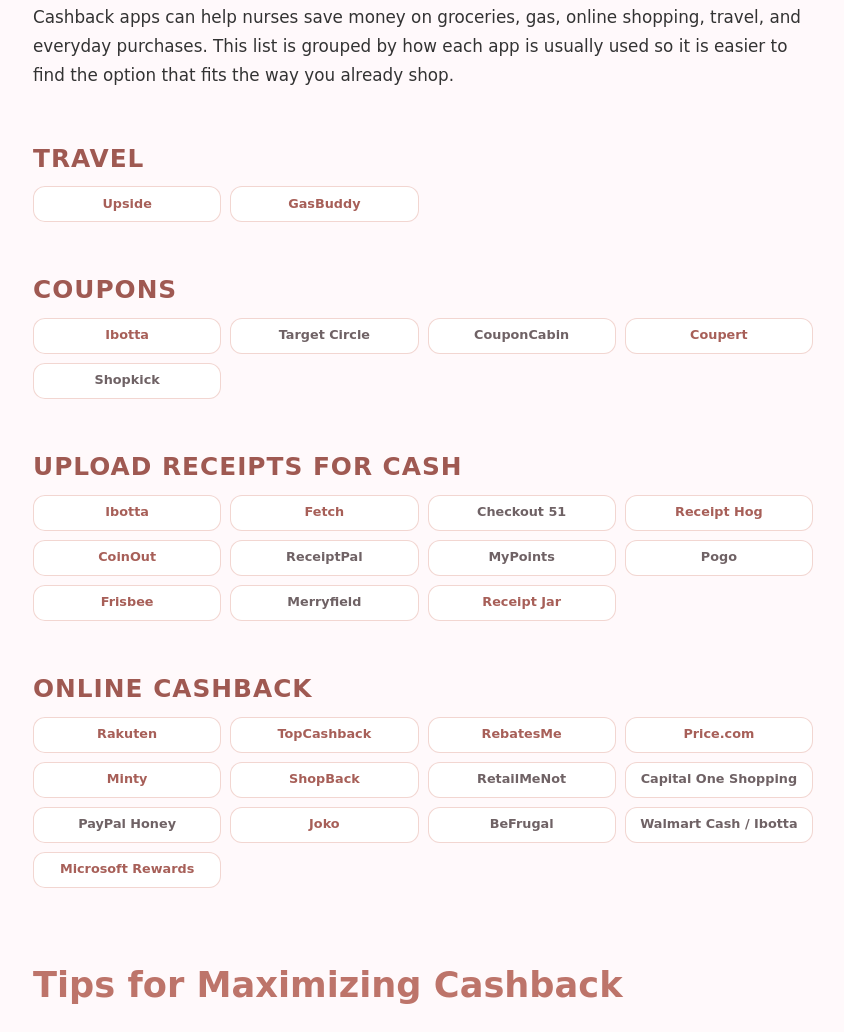
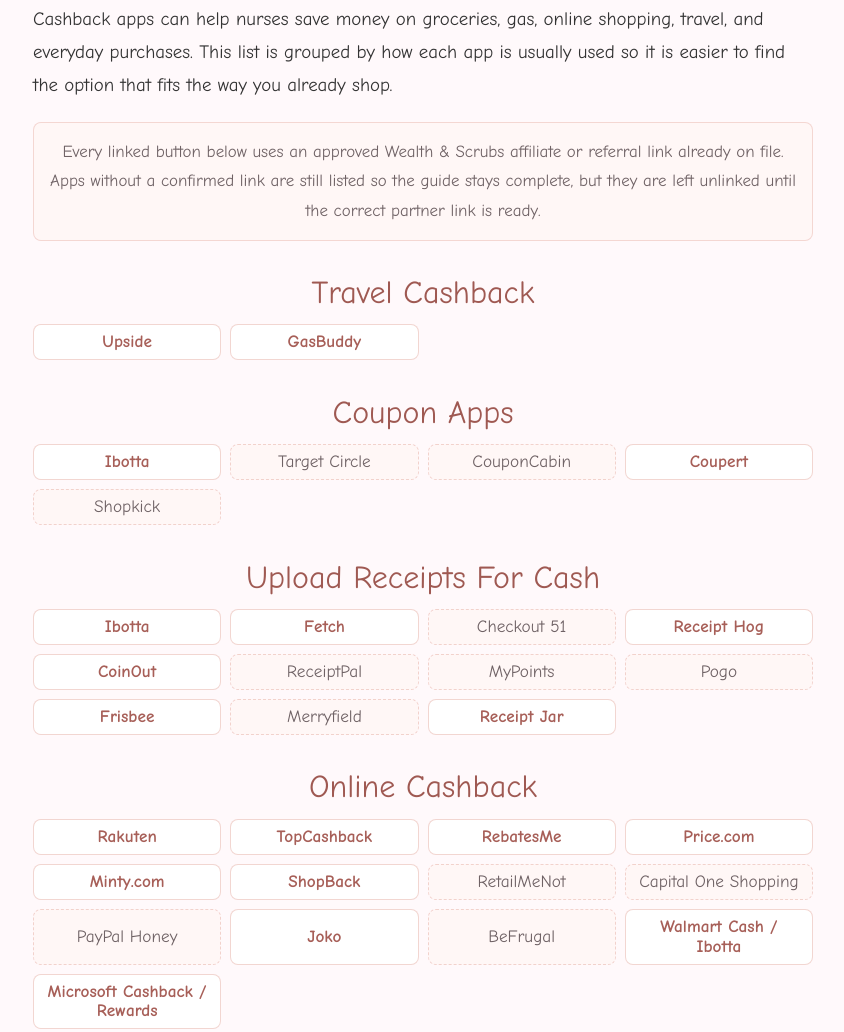
Before and after one commit to wealthandscrubs/wealth-and-scrubs, an Eleventy site: page src/posts/2026-06-02-best-cashback-apps-for-nurses-in-2026.html in a window 1280 px wide. Shown: the part 452-1484 px from the top of the page, without its empty margins (217-1061 px from the left). Built offline with nearby package versions, Linux system fonts and the light colour scheme; Eleventy itself is replaced by a stand-in of ours; files that its build step writes are made by us from their sources; what cheerio would draw is missing.

Commit message:
Update cashback apps guide links and styling

```diff
--- a/src/assets/css/site.css
+++ b/src/assets/css/site.css
@@ -471,12 +471,42 @@
 .cashback-app-section {
   margin: 2rem 0;
 }
-.cashback-app-section h3 {
-  margin-bottom: 0.85rem;
+.post-shell:has(.cashback-guide) {
+  --cashback-handwriting: "Apple Chancery", "Segoe Script", "Bradley Hand", "Lucida Handwriting", "Comic Sans MS", cursive;
+}
+.cashback-guide {
+  font-family: var(--cashback-handwriting);
+  font-size: clamp(1.04rem, 1.8vw, 1.18rem);
+  line-height: 1.75;
+}
+.post-shell:has(.cashback-guide) .post-hero {
+  text-align: center;
+}
+.post-shell:has(.cashback-guide) .post-hero h1,
+.post-shell:has(.cashback-guide) .post-hero > p:not(.eyebrow) {
+  font-family: var(--cashback-handwriting);
+  font-weight: 500;
+  letter-spacing: 0;
+}
+.cashback-guide h3 {
+  margin: 2.15rem auto 0.85rem;
   color: var(--deep-rose);
-  font-size: clamp(1.18rem, 2.2vw, 1.55rem);
-  letter-spacing: 0.04em;
-  text-transform: uppercase;
+  font-family: var(--cashback-handwriting);
+  font-size: clamp(1.45rem, 3vw, 2rem);
+  font-weight: 500;
+  letter-spacing: 0;
+  text-align: center;
+  text-transform: none;
+}
+.cashback-guide__note {
+  margin: 1.2rem auto 2rem;
+  padding: 14px 16px;
+  border: 1px solid rgb(228 170 160 / 42%);
+  border-radius: 8px;
+  background: rgb(255 247 245 / 78%);
+  color: var(--muted);
+  font-size: clamp(0.96rem, 1.5vw, 1.06rem);
+  text-align: center;
 }
 .cashback-app-grid {
   display: grid;
@@ -490,17 +520,22 @@
   justify-content: center;
   padding: 7px 10px;
   border: 1px solid rgb(228 170 160 / 48%);
-  border-radius: 12px;
+  border-radius: 8px;
   background: var(--surface);
   color: var(--link-pink);
-  font-size: 0.8rem;
-  font-weight: 800;
+  font-family: var(--cashback-handwriting);
+  font-size: clamp(0.94rem, 1.5vw, 1.08rem);
+  font-weight: 500;
   line-height: 1.15;
   text-align: center;
   text-decoration: none;
 }
 span.cashback-app-chip {
   color: var(--muted);
+}
+.cashback-app-chip--pending {
+  background: rgb(255 247 245 / 78%);
+  border-style: dashed;
 }
 
 .featured-image { width: min(960px, 100%); margin: -20px auto 50px; }
--- a/src/posts/2026-06-02-best-cashback-apps-for-nurses-in-2026.html
+++ b/src/posts/2026-06-02-best-cashback-apps-for-nurses-in-2026.html
@@ -9,10 +9,13 @@
 categories: ["Deals & Discounts","Money & Side Hustles"]
 tags: ["post"]
 ---
+<div class="cashback-guide">
 <p>Cashback apps can help nurses save money on groceries, gas, online shopping, travel, and everyday purchases. This list is grouped by how each app is usually used so it is easier to find the option that fits the way you already shop.</p>
 
+<p class="cashback-guide__note">Every linked button below uses an approved Wealth &amp; Scrubs affiliate or referral link already on file. Apps without a confirmed link are still listed so the guide stays complete, but they are left unlinked until the correct partner link is ready.</p>
+
 <section class="cashback-app-section" aria-labelledby="cashback-travel-heading">
-<h3 id="cashback-travel-heading">Travel</h3>
+<h3 id="cashback-travel-heading">Travel Cashback</h3>
 <div class="cashback-app-grid">
 <a class="cashback-app-chip" href="https://upside.app.link/99SNQ" target="_blank" rel="sponsored noopener nofollow">Upside</a>
 <a class="cashback-app-chip" href="https://gb.onelink.me/2n60?pid=referral&amp;af_dp=gasbuddy%3A%2F%2Fwallet%3FreferralCode%3DEL5WJA7&amp;af_web_dp=https%3A%2F%2Fpay.gasbuddy.com%2F&amp;referralCode=EL5WJA7" target="_blank" rel="sponsored noopener nofollow">GasBuddy</a>
@@ -20,29 +23,29 @@
 </section>
 
 <section class="cashback-app-section" aria-labelledby="cashback-coupons-heading">
-<h3 id="cashback-coupons-heading">Coupons</h3>
+<h3 id="cashback-coupons-heading">Coupon Apps</h3>
 <div class="cashback-app-grid">
 <a class="cashback-app-chip" href="https://ibotta.onelink.me/iUfE/1005cd3f?friend_code=xdjgdvx" target="_blank" rel="sponsored noopener nofollow">Ibotta</a>
-<span class="cashback-app-chip">Target Circle</span>
-<span class="cashback-app-chip">CouponCabin</span>
+<span class="cashback-app-chip cashback-app-chip--pending">Target Circle</span>
+<span class="cashback-app-chip cashback-app-chip--pending">CouponCabin</span>
 <a class="cashback-app-chip" href="https://coupertlimitedus.sjv.io/5kKAbo" target="_blank" rel="sponsored noopener nofollow">Coupert</a>
-<span class="cashback-app-chip">Shopkick</span>
+<span class="cashback-app-chip cashback-app-chip--pending">Shopkick</span>
 </div>
 </section>
 
 <section class="cashback-app-section" aria-labelledby="cashback-receipts-heading">
-<h3 id="cashback-receipts-heading">Upload Receipts for Cash</h3>
+<h3 id="cashback-receipts-heading">Upload Receipts For Cash</h3>
 <div class="cashback-app-grid">
 <a class="cashback-app-chip" href="https://ibotta.onelink.me/iUfE/1005cd3f?friend_code=xdjgdvx" target="_blank" rel="sponsored noopener nofollow">Ibotta</a>
 <a class="cashback-app-chip" href="https://referral.fetch.com/vvv3/referralqr?code=DMPM2M" target="_blank" rel="sponsored noopener nofollow">Fetch</a>
-<span class="cashback-app-chip">Checkout 51</span>
+<span class="cashback-app-chip cashback-app-chip--pending">Checkout 51</span>
 <a class="cashback-app-chip" href="https://app.receipthog.com/r/stral283" target="_blank" rel="sponsored noopener nofollow">Receipt Hog</a>
 <a class="cashback-app-chip" href="https://coinout.com/pages/refer_earn?id=QA9RKXQ" target="_blank" rel="sponsored noopener nofollow">CoinOut</a>
-<span class="cashback-app-chip">ReceiptPal</span>
-<span class="cashback-app-chip">MyPoints</span>
-<span class="cashback-app-chip">Pogo</span>
+<span class="cashback-app-chip cashback-app-chip--pending">ReceiptPal</span>
+<span class="cashback-app-chip cashback-app-chip--pending">MyPoints</span>
+<span class="cashback-app-chip cashback-app-chip--pending">Pogo</span>
 <a class="cashback-app-chip" href="https://app.frisbeerewards.com/MI8C/refer?code=UN86m" target="_blank" rel="sponsored noopener nofollow">Frisbee</a>
-<span class="cashback-app-chip">Merryfield</span>
+<span class="cashback-app-chip cashback-app-chip--pending">Merryfield</span>
 <a class="cashback-app-chip" href="https://apps.apple.com/us/app/receiptjar/id1450157256" target="_blank" rel="sponsored noopener nofollow">Receipt Jar</a>
 </div>
 </section>
@@ -54,15 +57,15 @@
 <a class="cashback-app-chip" href="https://www.topcashback.com/ref/Member938042873152/?source=App-iOS-TAFPage" target="_blank" rel="sponsored noopener nofollow">TopCashback</a>
 <a class="cashback-app-chip" href="https://www.rebatesme.com/r/hds4gc" target="_blank" rel="sponsored noopener nofollow">RebatesMe</a>
 <a class="cashback-app-chip" href="http://share.price.com/8y2uj" target="_blank" rel="sponsored noopener nofollow">Price.com</a>
-<a class="cashback-app-chip" href="https://www.minty.com/me/FCP3KB" target="_blank" rel="sponsored noopener nofollow">Minty</a>
+<a class="cashback-app-chip" href="https://www.minty.com/me/FCP3KB" target="_blank" rel="sponsored noopener nofollow">Minty.com</a>
 <a class="cashback-app-chip" href="https://app.shopback.com/e4X3Z3oWH5b" target="_blank" rel="sponsored noopener nofollow">ShopBack</a>
-<span class="cashback-app-chip">RetailMeNot</span>
-<span class="cashback-app-chip">Capital One Shopping</span>
-<span class="cashback-app-chip">PayPal Honey</span>
+<span class="cashback-app-chip cashback-app-chip--pending">RetailMeNot</span>
+<span class="cashback-app-chip cashback-app-chip--pending">Capital One Shopping</span>
+<span class="cashback-app-chip cashback-app-chip--pending">PayPal Honey</span>
 <a class="cashback-app-chip" href="https://hellojoko.app.link/mLKOoJKs6Xb" target="_blank" rel="sponsored noopener nofollow">Joko</a>
-<span class="cashback-app-chip">BeFrugal</span>
-<span class="cashback-app-chip">Walmart Cash / Ibotta</span>
-<a class="cashback-app-chip" href="https://rewards.bing.com/welcome?rh=3FD55921&amp;ref=rafsrchae&amp;form=ML2XE3&amp;OCID=ML2XE3&amp;PUBL=RewardsDO&amp;CREA=ML2XE3" target="_blank" rel="sponsored noopener nofollow">Microsoft Rewards</a>
+<span class="cashback-app-chip cashback-app-chip--pending">BeFrugal</span>
+<a class="cashback-app-chip" href="https://ibotta.onelink.me/iUfE/1005cd3f?friend_code=xdjgdvx" target="_blank" rel="sponsored noopener nofollow">Walmart Cash / Ibotta</a>
+<a class="cashback-app-chip" href="https://rewards.bing.com/welcome?rh=3FD55921&amp;ref=rafsrchae&amp;form=ML2XE3&amp;OCID=ML2XE3&amp;PUBL=RewardsDO&amp;CREA=ML2XE3" target="_blank" rel="sponsored noopener nofollow">Microsoft Cashback / Rewards</a>
 </div>
 </section>
 
@@ -89,3 +92,4 @@
 <h3>Disclaimer</h3>
 
 <p>App features and rewards may change over time. Always review each app's terms and conditions before using it.</p>
+</div>
```
Also changed, not shown: content-plan.md (+1 -1 lines).
